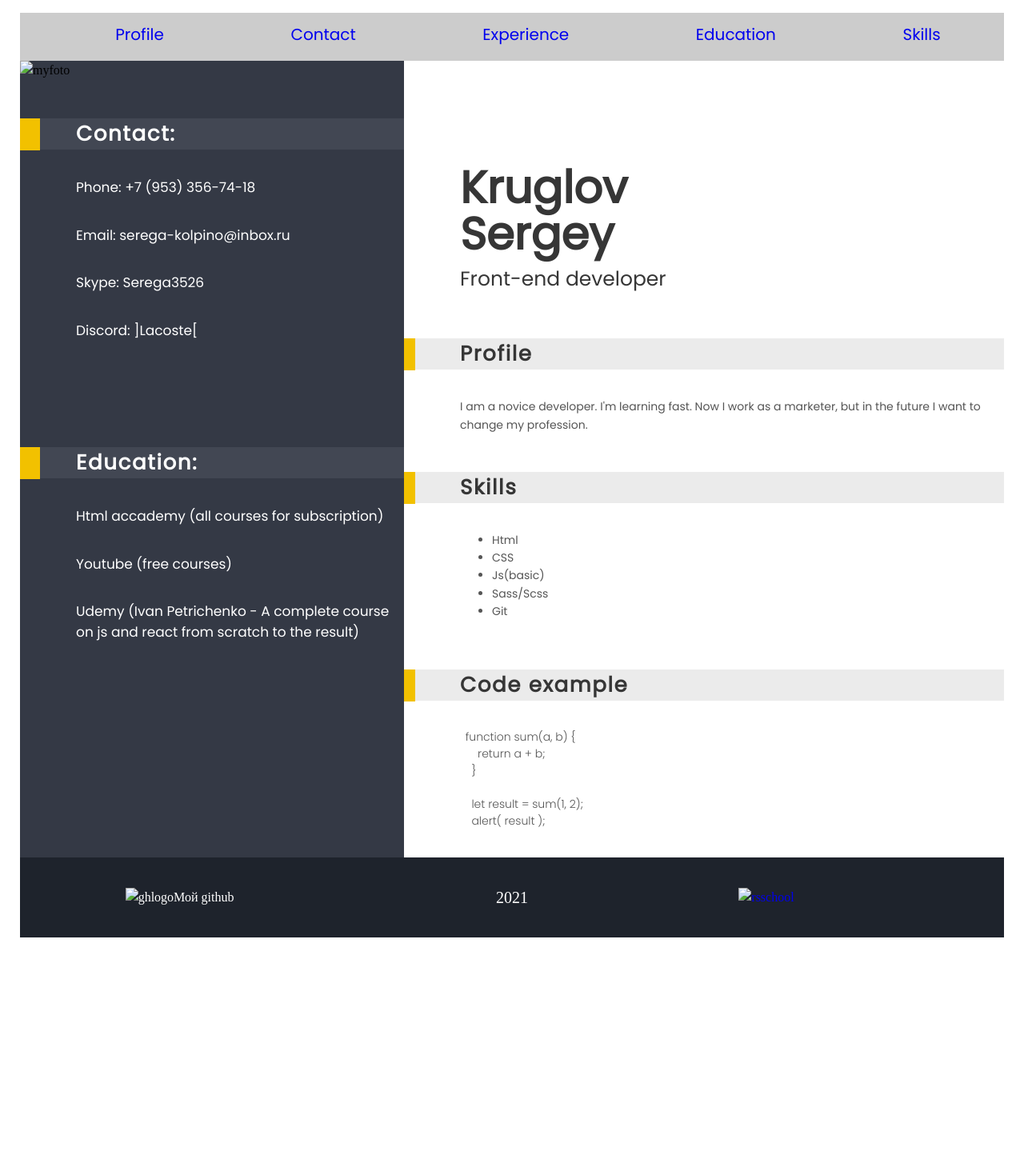
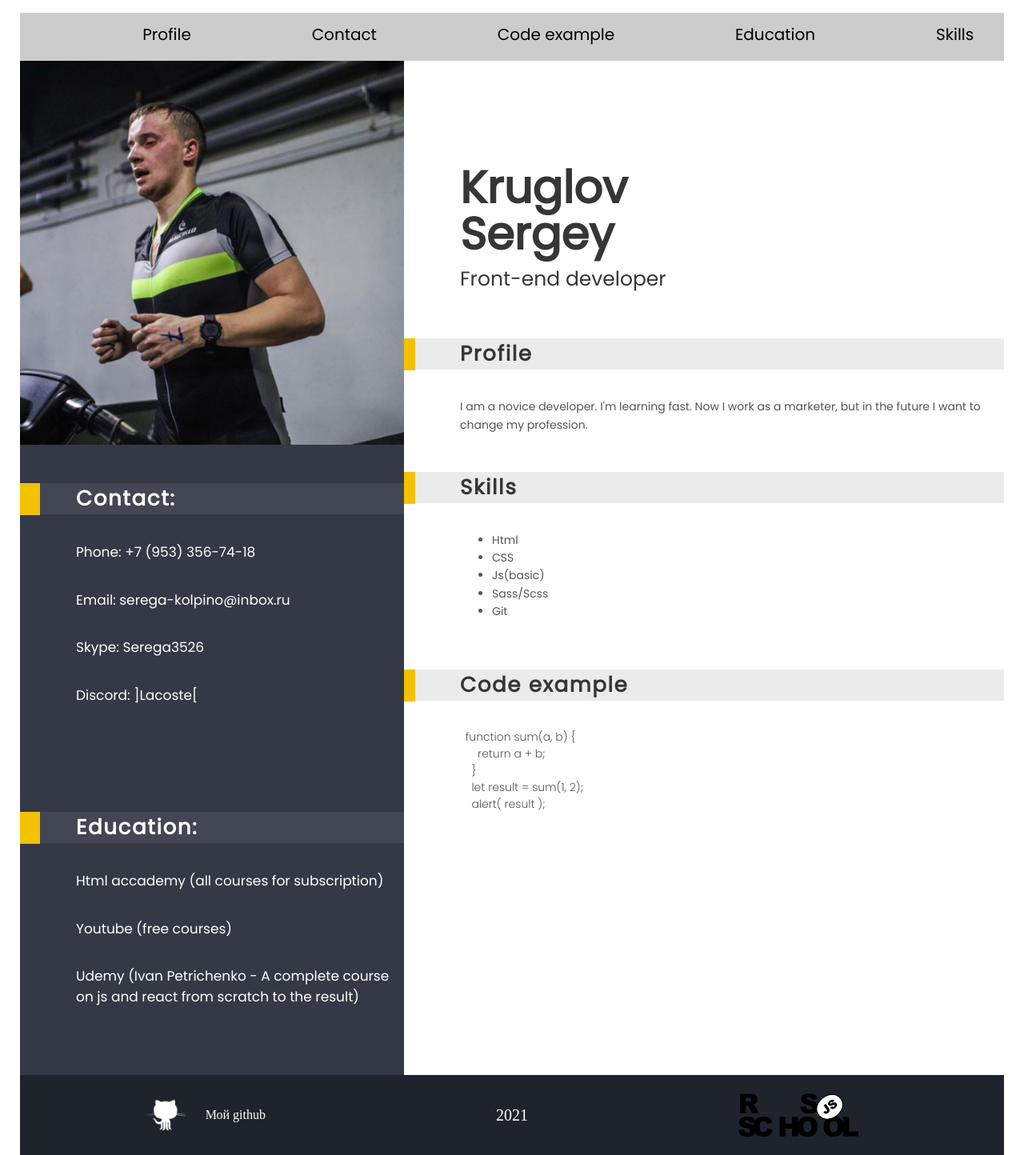
Before and after one commit to Serega3526/rsschool-cv, a plain HTML site: page index.html in a window 1280 px wide. Shown: the whole page at 80% size. Before the commit the page ends 1172 px from the top, so only its background shows below. Drawn offline with Linux system fonts and the light colour scheme.

Commit message:
fix: a in ul

```diff
--- a/index.html
+++ b/index.html
@@ -15,14 +15,13 @@
         <div class="container">
             <nav>
                 <ul>
-                    <a href="#"><li>Profile</li></a>
-                    <a href="#"><li>Contact</li></a>
-                    <a href="#"><li>Experience</li></a>
-                    <a href="#"><li>Education</li></a>
-                    <a href="#"><li>Skills</li></a>
+                    <a href="#Profile"></a><li>Profile</li></a>
+                    <a href="#Contact"></a><li>Contact</li></a>
+                    <a href="#Code-example"></a><li>Code example</li></a>
+                    <a href="#Education"></a><li>Education</li></a>
+                    <a href="#Skills"></a><li>Skills</li></a>
                 </ul>
             </nav>
-
         </div>
     </header>
     <main>
@@ -30,18 +29,15 @@
             <div class="content">
                             <!-- left side -->
             <div class="left__side">
-
                 <!-- myfoto -->
-
-                <section class="myfoto">
-                    <img src="/rsschool-cv/img/myfoto.png" alt="myfoto">
-                </section>
-
+                <div class="kruglov">
+                    <img src="/rsschool-cv/myfoto.png" alt="myfoto">
+                </div>
                 <!-- Contact -->
-                <section class="contact title-block_left">
-                    <div class="title__left">
+                <section id="Contact" class="contact title-block_left">
+                    <h3 class="title__left">
                         Contact:
-                    </div>
+                    </h3>
                     <ul class="title__descr">
                         <li class="title__descr-item">Phone: +7 (953) 356-74-18</li>
                         <li class="title__descr-item">Email: serega-kolpino@inbox.ru</li>
@@ -49,44 +45,37 @@
                         <li class="title__descr-item">Discord: ]Lacoste[</li>
                     </ul>
                 </section>
-
                 <!-- Education -->
-                <section class="education title-block_left">
-                    <div class="title__left">
+                <section id="Education" class="education title-block_left">
+                    <h3 class="title__left">
                         Education:
-                    </div>
+                    </h3>
                     <div class="title__descr">
                         <div class="title__descr-item">Html accademy (all courses for subscription)</div>
                         <div class="title__descr-item">Youtube (free courses)</div>
                         <div class="title__descr-item">Udemy (Ivan Petrichenko - A complete course on js and react from scratch to the result)</div>
                     </div>
                 </section>
-
             </div>
-
             <!-- right side -->
             <div class="right__side">
-
                 <!-- My name -->
                 <section class="myname">
                     <h1>Kruglov<br>Sergey</h1>
                     <h2>Front-end developer</h2>
                 </section>
-
-
                 <!-- Profile -->
-                <section class="profile title-block_right">
-                    <div class="title__right">
+                <section id="Profile" class="profile title-block_right">
+                    <h3 class="title__right">
                         Profile
-                    </div>
+                    </h3>
                     <p>I am a novice developer. I'm learning fast. Now I work as a marketer, but in the future I want to change my profession.</p>
                 </section>
-
                 <!-- Skills -->
-                <section class="skills title-block_right">
-                    <div class="title__right">
+                <section id="Skills" class="skills title-block_right">
+                    <h3 class="title__right">
                         Skills
-                    </div>
+                    </h3>
                     <ul>
                         <li>Html</li>
                         <li>CSS</li>
@@ -95,18 +84,16 @@
                         <li>Git</li>
                     </ul>
                 </section>
-
                 <!-- Code example -->
-                <section class="code-example title-block_right">
-                    <div class="title__right">
+                <section id="Code-example" class="code-example title-block_right">
+                    <h3 class="title__right">
                         Code example
-                    </div>
+                    </h3>
                 </section>
                 <pre>
                     function sum(a, b) {
                         return a + b;
                       }
-
                       let result = sum(1, 2);
                       alert( result );
                 </pre>
@@ -118,11 +105,11 @@
         <div class="container">
             <section class="footer">
                 <div class="logo-github">
-                    <a href="https://github.com/Serega3526" target="_blank"><img src="/rsschool-cv/img/github-logo.png" alt="ghlogo"> Мой github</a>
+                    <a href="https://github.com/Serega3526" target="_blank"><img src="/rsschool-cv/github-logo.png" alt="ghlogo"> Мой github</a>
                 </div>
                 <div class="year">2021</div>
                 <div class="logo-rsschool">
-                    <a href="https://rs.school/js/"><img src="/rsschool-cv/img/AB4CA163C75F4F288E58F459FB84AE8C.png" alt="rsschool"></a>
+                    <a href="https://rs.school/js/"><img src="/rsschool-cv/AB4CA163C75F4F288E58F459FB84AE8C.png" alt="rsschool"></a>
                 </div>
             </section>
         </div>
--- a/style.css
+++ b/style.css
@@ -105,10 +105,10 @@ nav ul li{
     max-width: 480px;
     background-color: #343945;
 }
-.myfoto{
+.kruglov{
     width: 480px;
 }
-.myfoto img{
+.kruglov img{
     width: 100%;
 }
 .title__left{
```
